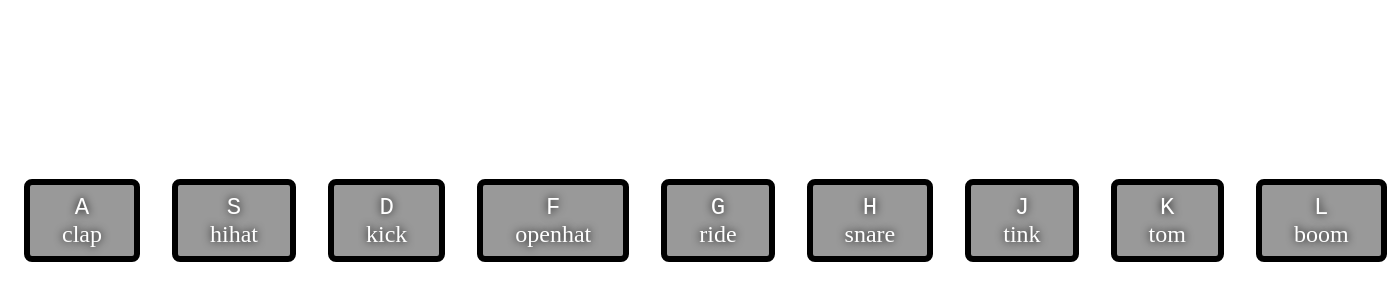
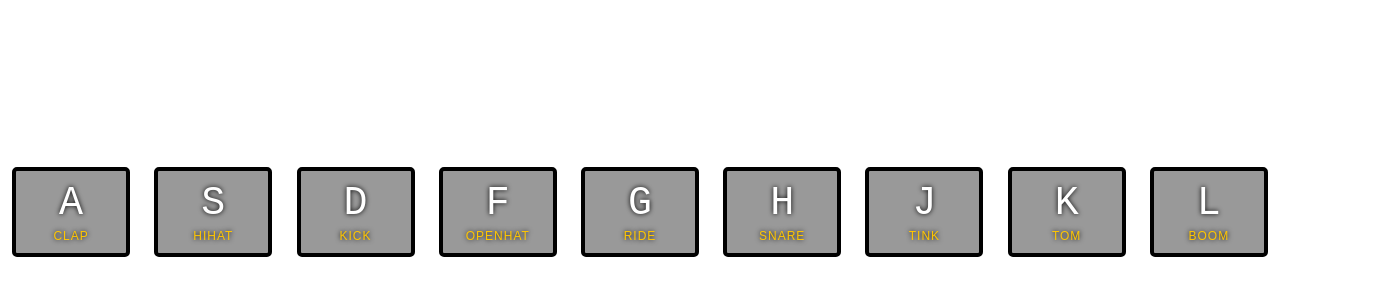
Before and after one commit to jameszhang-a/Summer30, a plain HTML site: page 01-Drum-Kit/index.html in a window 1280 px wide. Shown: the part 168-468 px from the top of the page, 1387 px wide, since content can reach past the window. Drawn offline with Linux system fonts and the light colour scheme.

Commit message:
01-Some styling

```diff
--- a/01-Drum-Kit/style.css
+++ b/01-Drum-Kit/style.css
@@ -1,3 +1,14 @@
+html {
+  font-size: 10px;
+}
+
+body,html {
+  margin: 0;
+  padding: 0;
+  font-family: sans-serif;
+}
+
+
 .keys {
   display: flex;
   flex-direction: row;
@@ -12,7 +23,7 @@
   margin: 1rem;
   font-size: 1.5rem;
   text-align: center;
-  padding: .5rem 2rem;
+  padding: 1rem .5rem;
   transition: all 0.07s ease;
   width: 10rem;
   color: white;
@@ -25,3 +36,15 @@
   border-color: aquamarine;
   box-shadow: 0 0 10px aquamarine;
 }
+
+kbd {
+  display: block;
+  font-size: 4rem;
+}
+
+.sound	{
+	font-size: 1.2rem;
+	text-transform: uppercase;
+	letter-spacing: .1rem;
+	color: #ffc600;
+}
```
